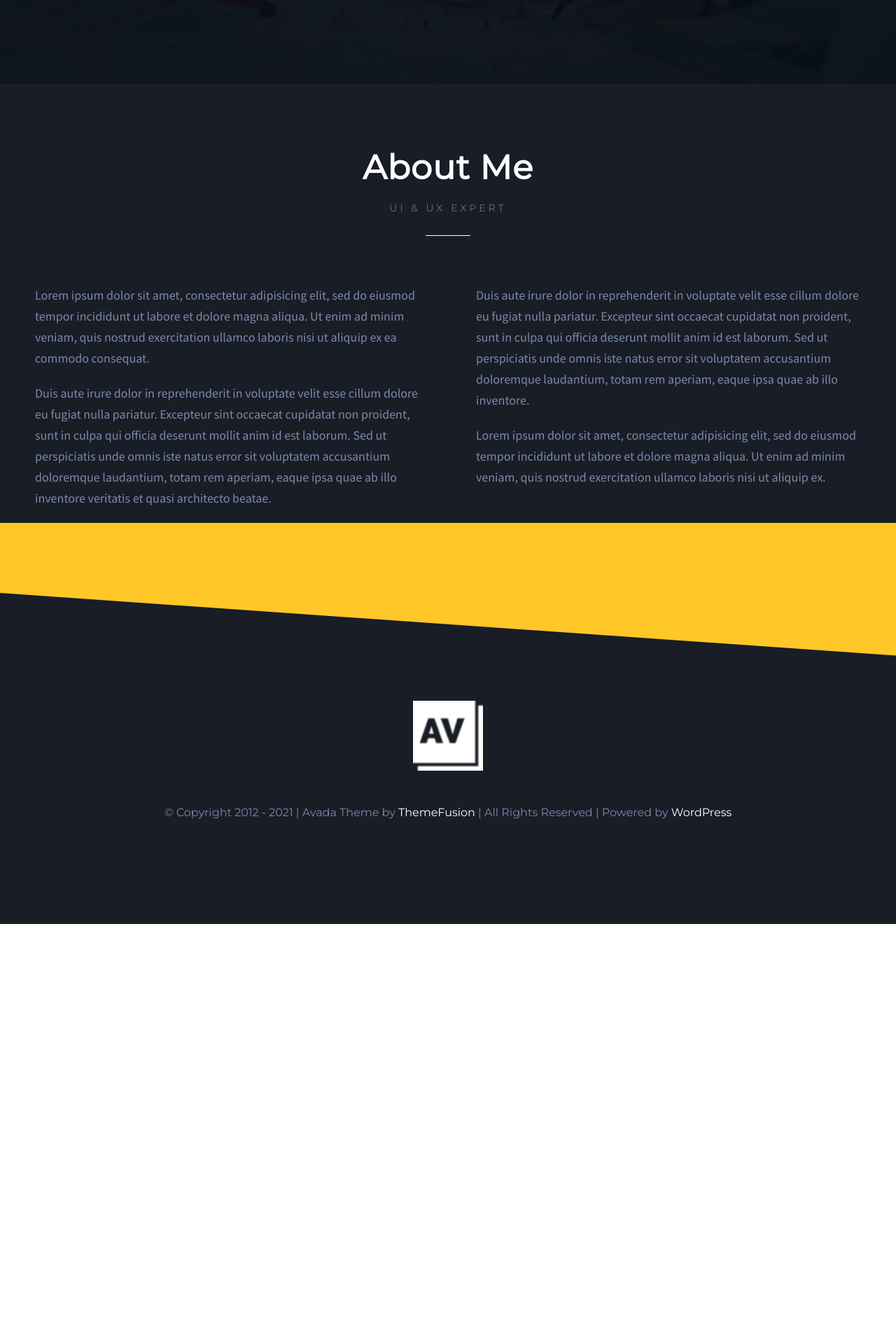
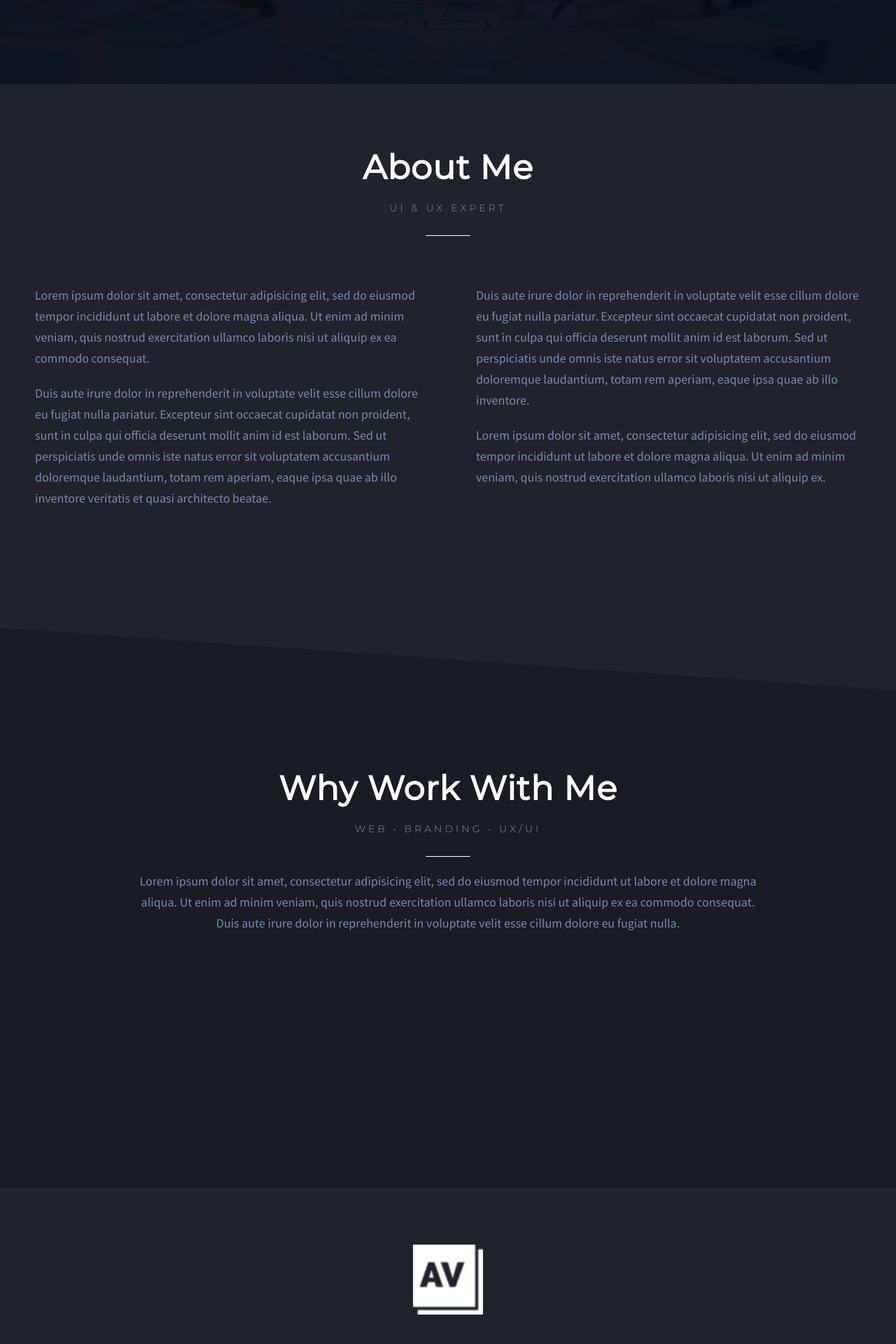
Before and after one commit to VitoMars/proj-html-vuejs, a Vue app: page / in a window 1280 px wide. Shown: the part 680-2600 px from the top of the page at 70% size. Before the commit the page ends 2000 px from the top, so only its background shows below. Built offline with nearby package versions, Linux system fonts and the light colour scheme.

Commit message:
Creazione sezione "Work About Me" e fix razor-blade

```diff
--- a/src/components/1_AboutMe.vue
+++ b/src/components/1_AboutMe.vue
@@ -60,8 +60,8 @@ export default {
 .razor-blade {
   position: relative;
   width: 100%;
-  height: 100px;
-  background: #ffc728;
+  height: 150px;
+  background: $primary;
 }
 
 .razor-blade::after {
@@ -76,23 +76,14 @@ export default {
 }
 
 .AboutMe {
-  height: 100vh;
-  width: 100vw;
   padding-top: 90px;
-  background-color: $mirage;
+  background-color: $primary;
 }
 
 .title {
   display: flex;
   flex-direction: column;
   align-items: center;
-}
-
-.separator {
-  height: 1px;
-  width: 5vw;
-  margin-top: 10px;
-  background-color: white;
 }
 
 .paragraphs {
@@ -108,10 +99,10 @@ export default {
 
 p {
   max-width: 550px;
-  color: $primary;
+  color: $text-primary;
 }
 
 h6 {
-  color: $secondary;
+  color: $text-secondary;
 }
 </style>
--- /dev/null
+++ b/src/components/2_WorkWithMe.vue
@@ -0,0 +1,42 @@
+<template>
+  <div class="workWithMe">
+    <h2>Why Work With Me</h2>
+    <h6>WEB • BRANDING • UX/UI</h6>
+    <div class="separator"></div>
+    <p>
+      Lorem ipsum dolor sit amet, consectetur adipisicing elit, sed do eiusmod
+      tempor incididunt ut labore et dolore magna aliqua. Ut enim ad minim
+      veniam, quis nostrud exercitation ullamco laboris nisi ut aliquip ex ea
+      commodo consequat. Duis aute irure dolor in reprehenderit in voluptate
+      velit esse cillum dolore eu fugiat nulla.
+    </p>
+  </div>
+</template>
+
+<script>
+export default {
+  name: "WorkWithMe",
+};
+</script>
+
+<style scoped lang="scss">
+@import "./style/colors.scss";
+.workWithMe {
+  display: flex;
+  flex-direction: column;
+  align-items: center;
+  text-align: center;
+  padding-top: 200px;
+  height: 100vh;
+  background-color: $secondary;
+}
+
+h6 {
+  color: $text-secondary;
+}
+
+p {
+  max-width: 900px;
+  color: $text-primary;
+}
+</style>
--- a/src/components/Footer.vue
+++ b/src/components/Footer.vue
@@ -38,7 +38,7 @@ export default {
   align-items: center;
   height: 50vh;
   width: 100vw;
-  background-color: $mirage;
+  background-color: $primary;
 }
 
 img {
@@ -49,7 +49,7 @@ img {
 span {
   margin-top: 50px;
   margin-bottom: 20px;
-  color: $primary;
+  color: $text-primary;
 }
 a {
   color: white;
--- a/src/components/Header.vue
+++ b/src/components/Header.vue
@@ -45,7 +45,8 @@ export default {
   height: 15vh;
   width: 100vw;
   padding: 20px 50px;
-  // background-color: $mirage;
+  z-index: 1;
+  // background-color: $primary;
 }
 
 i {
@@ -53,6 +54,10 @@ i {
   padding: 20px;
   color: white;
   cursor: pointer;
+}
+
+.fa-bars {
+  color: $radicalRed;
 }
 
 .artDirector {
@@ -76,6 +81,6 @@ h3 {
   font-size: 14px;
   letter-spacing: 5px;
   font-weight: initial;
-  color: $primary;
+  color: $text-primary;
 }
 </style>
--- a/src/components/Main.vue
+++ b/src/components/Main.vue
@@ -1,15 +1,18 @@
 <template
   ><div>
     <AboutMe />
+    <WorkWithMe />
   </div>
 </template>
 
 <script>
 import AboutMe from "../components/1_AboutMe.vue";
+import WorkWithMe from "../components/2_WorkWithMe.vue";
 export default {
   name: "Main",
   components: {
     AboutMe,
+    WorkWithMe,
   },
 };
 </script>
@@ -34,5 +37,11 @@ body {
     line-height: 30px;
     margin: 20px;
   }
+  .separator {
+    height: 1px;
+    width: 5vw;
+    margin-top: 10px;
+    background-color: white;
+  }
 }
 </style>
--- a/style/colors.scss
+++ b/style/colors.scss
@@ -1,6 +1,8 @@
 // Primary
-$primary: #7a89ab;
-$secondary: #667084;
+$primary: #20232c;
+$secondary: #191c23;
+$text-primary: #7a89ab;
+$text-secondary: #667084;
 
 // Color cube
 $mirage: #191d26;
```
